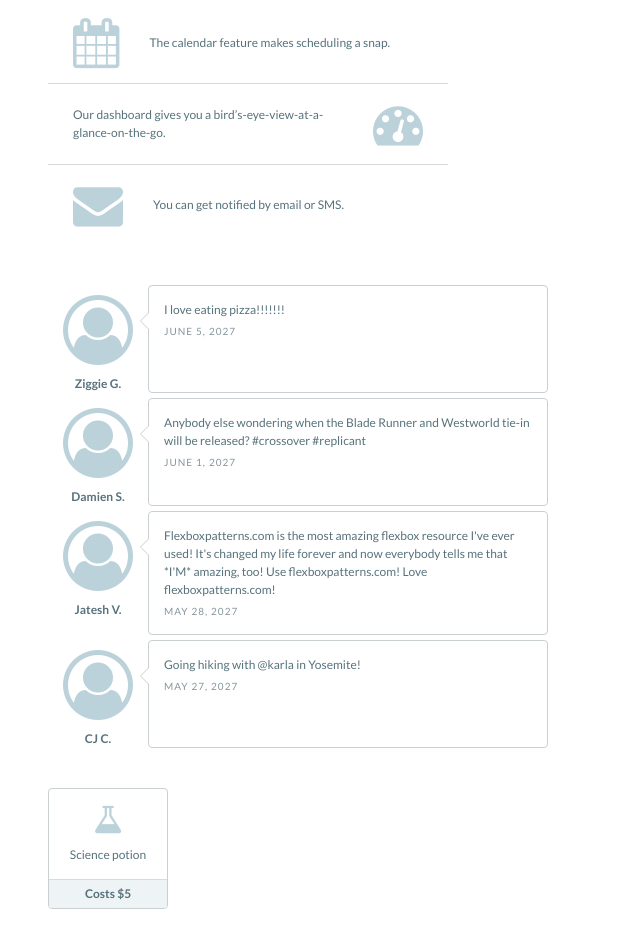
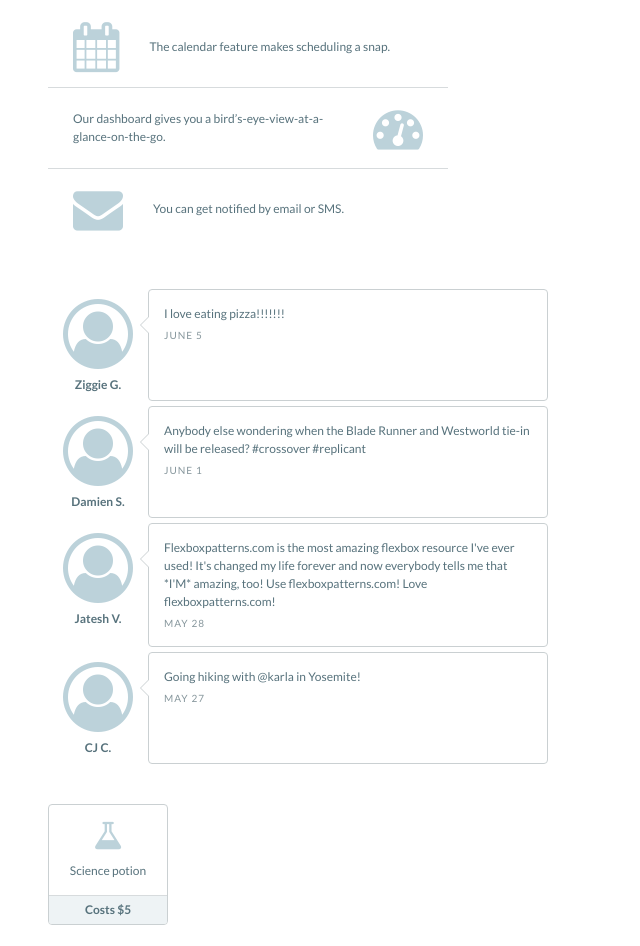
Before and after one commit to cjcenizal/flexbox-patterns, a website: page dist/index.html in a window 1280 px wide. Shown: the part 1321-2267 px from the top of the page, without its empty margins (0-640 px from the left). Drawn offline with Linux system fonts and the light colour scheme.

Commit message:
Build dist.css.

```diff
--- a/dist/index.html
+++ b/dist/index.html
@@ -88,7 +88,7 @@
       organic coffee-based varnish. Tree housewarming party this weekend!
     </div>
     <div class="postBody__date">
-      December 4, 2023
+      December 4
     </div>
   </div>
 </div>
@@ -161,7 +161,7 @@
         Going hiking with @karla in Yosemite!
       </div>
       <div class="postBody__date">
-        May 27, 2027
+        May 27
       </div>
     </div>
   </div>
@@ -180,7 +180,7 @@
         Love flexboxpatterns.com!
       </div>
       <div class="postBody__date">
-        May 28, 2027
+        May 28
       </div>
     </div>
   </div>
@@ -198,7 +198,7 @@
         #replicant
       </div>
       <div class="postBody__date">
-        June 1, 2027
+        June 1
       </div>
     </div>
   </div>
@@ -215,7 +215,7 @@
         I love eating pizza!!!!!!!
       </div>
       <div class="postBody__date">
-        June 5, 2027
+        June 5
       </div>
     </div>
   </div>
--- a/dist/styles.css
+++ b/dist/styles.css
@@ -258,6 +258,8 @@
    */
   -ms-flex: 0 1 auto;
       flex: 0 1 auto;
+
+  padding-bottom: 10px;
 }
 
   .postUser__portrait {
@@ -295,6 +297,7 @@
     color: #57727C;
     font-size: 12px;
     font-weight: 700;
+    line-height: 1;
     text-align: center;
   }
 
```
